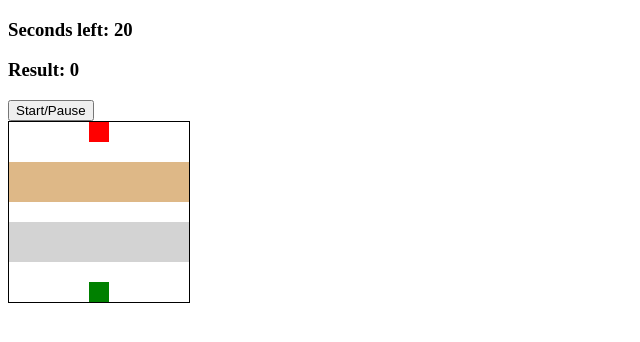
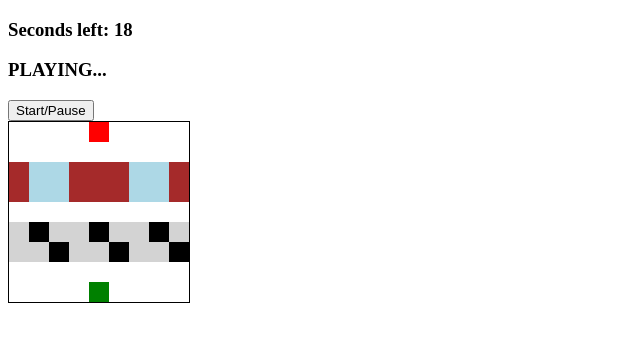
Before and after one commit to dchung117/frogger-js, a plain HTML site: page index.html in a window 1280 px wide. Both pictures are taken after a click on the button "Start/Pause". Shown: the whole page, without its empty margins (0-640 px from the left). Drawn offline with Linux system fonts and the light colour scheme.

Commit message:
added async functions for moving logs and cars. added checks for wins and losses. wrote handlers for pausing/resuming game.

```diff
--- a/app.js
+++ b/app.js
@@ -7,8 +7,17 @@ const startButton = document.querySelector("#start-pause")
 const gridSquares = document.querySelectorAll(".grid div")
 const squareWidth = 9
 
+// get all logs
+const logLefts = document.querySelectorAll(".log-left")
+const logRights = document.querySelectorAll(".log-right")
+
+// get all cars
+const carLefts = document.querySelectorAll(".car-left")
+const carRights = document.querySelectorAll(".car-right")
+
 // initialize frog at starting block
 let currentIndex
+let timerId
 for (let i=0; i<gridSquares.length; i++) {
 	if (gridSquares[i].classList.contains("starting-block")) {
 		currentIndex = i
@@ -16,9 +25,6 @@ for (let i=0; i<gridSquares.length; i++) {
 		break
 	}
 }
-
-// create key event listener
-document.addEventListener("keyup", moveFrog)
 
 // move the frog
 function moveFrog(e) {
@@ -56,3 +62,186 @@ function moveFrog(e) {
 	// modify position
 	gridSquares[currentIndex].classList.add("frog")
 }
+
+// move logs
+function moveLogLeft(logLeft) {
+	// move logs one square to left w/ wrap around
+	switch (true) {
+		case logLeft.classList.contains("l1"): {
+			logLeft.classList.remove("l1")
+			logLeft.classList.add("l2")
+			break
+		}
+		case logLeft.classList.contains("l2"): {
+			logLeft.classList.remove("l2")
+			logLeft.classList.add("l3")
+			break
+		}
+		case logLeft.classList.contains("l3"): {
+			logLeft.classList.remove("l3")
+			logLeft.classList.add("l4")
+			break
+		}
+		case logLeft.classList.contains("l4") : {
+			logLeft.classList.remove("l4")
+			logLeft.classList.add("l5")
+			break
+		}
+		case logLeft.classList.contains("l5"): {
+			logLeft.classList.remove("l5")
+			logLeft.classList.add("l1")
+			break
+		}
+	}
+}
+
+function moveLogRight(logRight) {
+	// move logs one space to right w/ wrap around
+	switch(true) {
+		case logRight.classList.contains("l1"): {
+			logRight.classList.remove("l1")
+			logRight.classList.add("l5")
+			break
+		}
+		case logRight.classList.contains("l2"): {
+			logRight.classList.remove("l2")
+			logRight.classList.add("l1")
+			break
+		}
+		case logRight.classList.contains("l3"): {
+			logRight.classList.remove("l3")
+			logRight.classList.add("l2")
+			break
+		}
+		case logRight.classList.contains("l4"): {
+			logRight.classList.remove("l4")
+			logRight.classList.add("l3")
+			break
+		}
+		case logRight.classList.contains("l5"): {
+			logRight.classList.remove("l5")
+			logRight.classList.add("l4")
+			break
+		}
+	}
+}
+
+// move cars
+function moveCarLeft(carLeft) {
+	// move cars one square left w/ wrap around
+	switch(true) {
+		case carLeft.classList.contains("c1"): {
+			carLeft.classList.remove("c1")
+			carLeft.classList.add("c2")
+			break
+		}
+		case carLeft.classList.contains("c2"): {
+			carLeft.classList.remove("c2")
+			carLeft.classList.add("c3")
+			break
+		}
+		case carLeft.classList.contains("c3"): {
+			carLeft.classList.remove("c3")
+			carLeft.classList.add("c1")
+			break
+		}
+	}
+}
+
+function moveCarRight(carRight) {
+	// move cars one square right w/ wrap around
+	switch(true) {
+		case carRight.classList.contains("c1"): {
+			carRight.classList.remove("c1")
+			carRight.classList.add("c3")
+			break
+		}
+		case carRight.classList.contains("c2"): {
+			carRight.classList.remove("c2")
+			carRight.classList.add("c1")
+			break
+		}
+		case carRight.classList.contains("c3"): {
+			carRight.classList.remove("c3")
+			carRight.classList.add("c2")
+			break
+		}
+	}
+}
+
+function autoMove() {
+	logLefts.forEach(logLeft => moveLogLeft(logLeft))
+	logRights.forEach(logRight => moveLogRight(logRight))
+	carLefts.forEach(carLeft => moveCarLeft(carLeft))
+	carRights.forEach(carRight => moveCarRight(carRight))
+
+	// decrement timer
+	timeLeftDisplay.textContent = parseInt(timeLeftDisplay.textContent) - 1
+}
+
+// check for loss (frog collision or time runs out)
+function checkLoss () {
+	// end game if there is a collision w/ car, water or if time runs out and not on red square
+	if (gridSquares[currentIndex].classList.contains("l4") || gridSquares[currentIndex].classList.contains("l5") ||
+		gridSquares[currentIndex].classList.contains("c1") ||
+		(parseInt(timeLeftDisplay.textContent) === 0 && !gridSquares[currentIndex].classList.contains("ending-block"))) {
+			resultDisplay.textContent = "You lose! GAME OVER"
+
+			// stop moving cars and logs
+			clearInterval(timerId)
+
+			// stop checking for win
+			clearInterval(winTimerId)
+
+			// remove frog
+			gridSquares[currentIndex].classList.remove("frog")
+
+			// stop listening for arrow keys
+			document.removeEventListener("keyup", moveFrog)
+		}
+}
+
+lossTimerId = setInterval(checkLoss, 100)
+
+// check for win
+function checkWin() {
+	// win if frog reaches end goal in time
+	if (gridSquares[currentIndex].classList.contains("ending-block")) {
+		resultDisplay.textContent = "Congratulations! YOU WIN!"
+
+		// stop moving cars and logs
+		clearInterval(timerId)
+
+		// stop checking for losses
+		clearInterval(lossTimerId)
+
+		// stop listening for arrow keys
+		document.removeEventListener("keyup", moveFrog)
+	}
+}
+
+winTimerId = setInterval(checkWin, 100)
+
+// start and stop the timer
+startButton.addEventListener("click", () => {
+	// resume/pause the game
+	if (timerId) { // pause the game
+		resultDisplay.textContent = "PAUSED"
+
+		// pause timer
+		clearInterval(timerId)
+		timerId = null
+
+		// stop listening for arrow keys
+		document.removeEventListener("keyup", moveFrog)
+
+	} else { // resume game
+		resultDisplay.textContent = "PLAYING..."
+
+		// resume timer
+		timerId = setInterval(autoMove, 1000)
+
+		// start listening for arrow keys
+		document.addEventListener("keyup", moveFrog)
+	}
+})
--- a/index.html
+++ b/index.html
@@ -8,7 +8,7 @@
 
 <body>
 	<h3>Seconds left: <span id="time-left">20</span></h3>
-	<h3>Result: <span id="result">0</span></h3>
+	<h3><span id="result">PAUSED</span></h3>
 	<button id="start-pause">Start/Pause</button>
 
 	<div class="grid">
@@ -30,24 +30,24 @@
 		<div></div>
 		<div></div>
 		<div></div>
-		<div class="log-left"></div>
-		<div class="log-left"></div>
-		<div class="log-left"></div>
-		<div class="log-left"></div>
-		<div class="log-left"></div>
-		<div class="log-left"></div>
-		<div class="log-left"></div>
-		<div class="log-left"></div>
-		<div class="log-left"></div>
-		<div class="log-right"></div>
-		<div class="log-right"></div>
-		<div class="log-right"></div>
-		<div class="log-right"></div>
-		<div class="log-right"></div>
-		<div class="log-right"></div>
-		<div class="log-right"></div>
-		<div class="log-right"></div>
-		<div class="log-right"></div>
+		<div class="log-left l1"></div>
+		<div class="log-left l2"></div>
+		<div class="log-left l3"></div>
+		<div class="log-left l4"></div>
+		<div class="log-left l5"></div>
+		<div class="log-left l1"></div>
+		<div class="log-left l2"></div>
+		<div class="log-left l3"></div>
+		<div class="log-left l4"></div>
+		<div class="log-right l5"></div>
+		<div class="log-right l1"></div>
+		<div class="log-right l2"></div>
+		<div class="log-right l3"></div>
+		<div class="log-right l4"></div>
+		<div class="log-right l5"></div>
+		<div class="log-right l1"></div>
+		<div class="log-right l2"></div>
+		<div class="log-right l3"></div>
 		<div></div>
 		<div></div>
 		<div></div>
@@ -57,24 +57,24 @@
 		<div></div>
 		<div></div>
 		<div></div>
-		<div class="car-left"></div>
-		<div class="car-left"></div>
-		<div class="car-left"></div>
-		<div class="car-left"></div>
-		<div class="car-left"></div>
-		<div class="car-left"></div>
-		<div class="car-left"></div>
-		<div class="car-left"></div>
-		<div class="car-left"></div>
-		<div class="car-right"></div>
-		<div class="car-right"></div>
-		<div class="car-right"></div>
-		<div class="car-right"></div>
-		<div class="car-right"></div>
-		<div class="car-right"></div>
-		<div class="car-right"></div>
-		<div class="car-right"></div>
-		<div class="car-right"></div>
+		<div class="car-left c1"></div>
+		<div class="car-left c2"></div>
+		<div class="car-left c3"></div>
+		<div class="car-left c1"></div>
+		<div class="car-left c2"></div>
+		<div class="car-left c3"></div>
+		<div class="car-left c1"></div>
+		<div class="car-left c2"></div>
+		<div class="car-left c3"></div>
+		<div class="car-right c1"></div>
+		<div class="car-right c2"></div>
+		<div class="car-right c3"></div>
+		<div class="car-right c1"></div>
+		<div class="car-right c2"></div>
+		<div class="car-right c3"></div>
+		<div class="car-right c1"></div>
+		<div class="car-right c2"></div>
+		<div class="car-right c3"></div>
 		<div></div>
 		<div></div>
 		<div></div>
--- a/styles.css
+++ b/styles.css
@@ -19,12 +19,19 @@
 	background-color: blue;
 }
 
-.log-left, .log-right {
-	background-color: burlywood;
+
+.l1, .l2, .l3 {
+	background-color: brown;
+}
+.l4, .l5 {
+	background-color: lightblue;
 }
 
-.car-left, .car-right {
-	background-color: lightgrey;
+.c1 {
+	background-color: black;
+}
+.c2, .c3 {
+	background-color: lightgray;
 }
 
 .frog {
```
